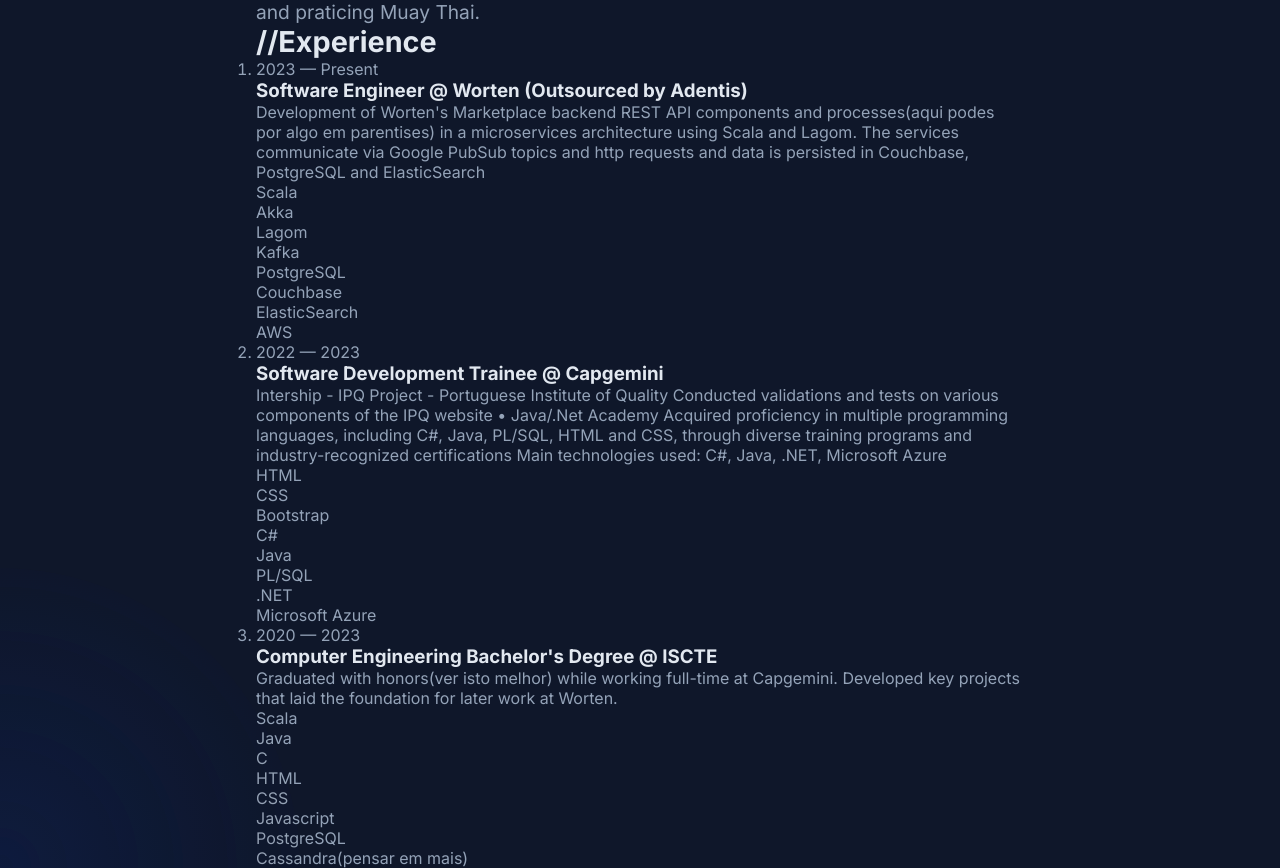
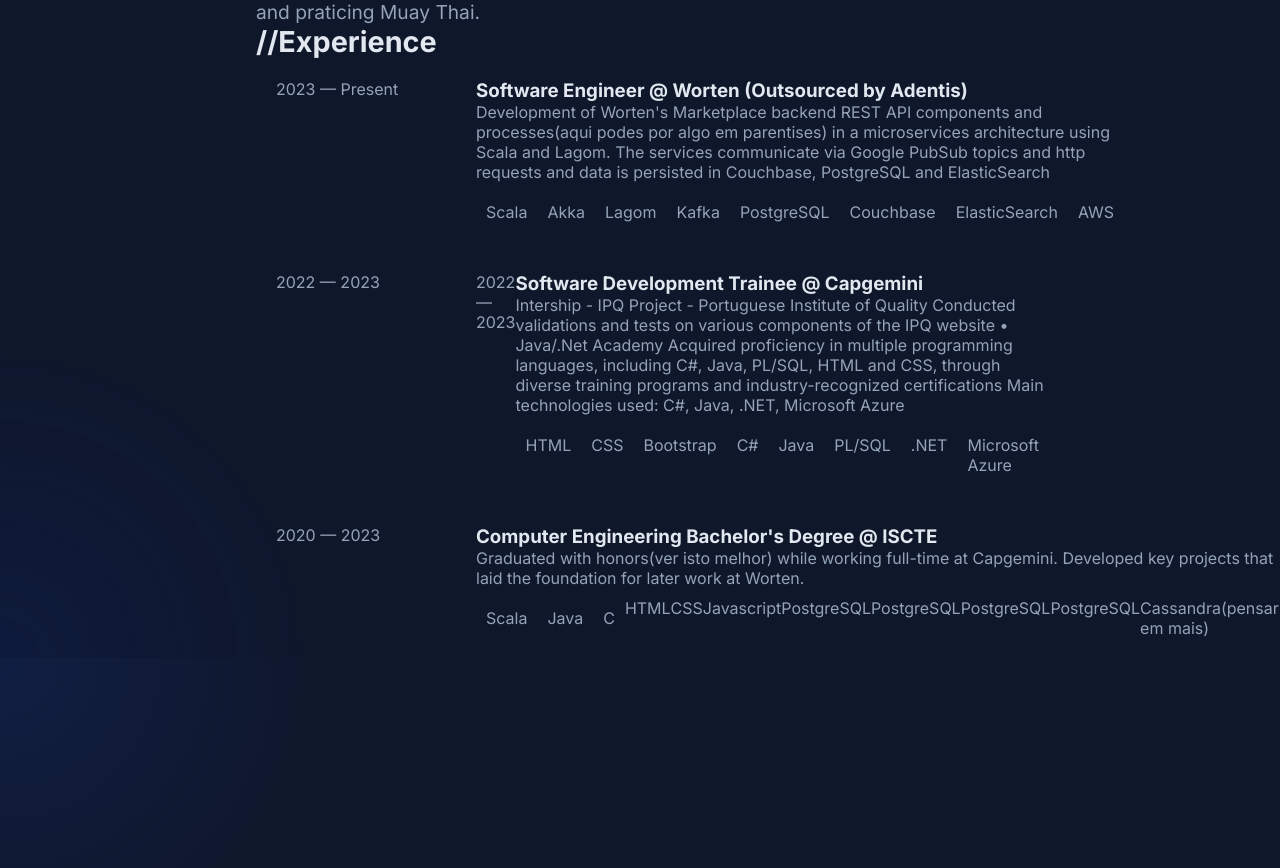
Before and after one commit to silvasalvador/my-portfolio, a plain HTML site: page index.html in a window 1280 px wide. Shown: the part 1314-2182 px from the top of the page. After the commit the page ends 1972 px from the top, so only its background shows below. Drawn offline with nearby package versions, Linux system fonts and the light colour scheme.

Commit message:
chore: update main

```diff
--- a/index.html
+++ b/index.html
@@ -95,10 +95,12 @@
         </section>
         <section id="timeline">
             <h2>//Experience</h2>
-            <ol id="ul-list">
-                <li class="item">
+            <ol id="timeline-list">
+                <li class="timeline-item">
+                    <div class="year-div">
                         <p class="year"> 2023 — Present </p>
-                    <div>
+                    </div>
+                    <div class="job-description">
                         <h3 class="title">
                             Software Engineer @ Worten (Outsourced by Adentis)
                         </h3>
@@ -126,18 +128,28 @@
                                 <p class="tech-item-text">
                                     Lagom
                                 </p>
+                            </li>
+                            <li class="tech-item">
                                 <p class="tech-item-text">
                                     Kafka
                                 </p>
+                            </li>
+                            <li class="tech-item">
                             <p class="tech-item-text">
                                 PostgreSQL
                             </p>
+                            </li>
+                            <li class="tech-item">
                                 <p class="tech-item-text">
                                     Couchbase
                                 </p>
+                            </li>
+                            <li class="tech-item">
                             <p class="tech-item-text">
                                 ElasticSearch
                             </p>
+                            </li>
+                            <li class="tech-item">
                             <p class="tech-item-text">
                                 AWS
                             </p>
@@ -145,9 +157,13 @@
                         </ul>
                             </div>
                 </li>
-                <li class="item">
+                <li class="timeline-item">
+                    <div class="year-div">
                         <p class="year"> 2022 — 2023 </p>
-                    <div>
+                    </div>
+
+                    <p class="year"> 2022 — 2023 </p>
+                    <div class="job-description">
                         <h3 class="title">Software Development Trainee @ Capgemini</h3>
                         <p class="description"> Intership - IPQ Project - Portuguese Institute of Quality
                             Conducted validations and tests on various components of the IPQ website
@@ -184,10 +200,11 @@
                         </ul>
                     </div>
                 </li>
-                <li class="item">
-                    <p class="year">
-                        2020 — 2023 </p>
-                    <div>
+                <li class="timeline-item">
+                    <div class="year-div">
+                        <p class="year">2020 — 2023</p>
+                    </div>
+                    <div class="job-description">
                         <h3 class="title">Computer Engineering Bachelor's Degree @ ISCTE</h3>
                         <p class="description">Graduated with honors(ver isto melhor) while working full-time at
                             Capgemini.
@@ -198,24 +215,53 @@
                                 <p class="tech-item-text">
                                     Scala
                                 </p>
+                            </li>
+                            <li class="tech-item">
                                 <p class="tech-item-text">
                                     Java
                                 </p>
+                            </li>
+                            <li class="tech-item">
                                 <p class="tech-item-text">
                                     C
                                 </p>
+                            </li>
+                            <li>
                                 <p class="tech-item-text">
                                     HTML
                                 </p>
+                            </li>
+                            <li>
                                 <p class="tech-item-text">
                                     CSS
                                 </p>
+                            </li>
+                            <li>
                                 <p class="tech-item-text">
                                     Javascript
                                 </p>
+                            </li>
+                            <li>
                                 <p class="tech-item-text">
                                     PostgreSQL
                                 </p>
+                            </li>
+                            <li>
+                                <p class="tech-item-text">
+                                    PostgreSQL
+                                </p>
+                            </li>
+                            <li>
+                                <p class="tech-item-text">
+                                    PostgreSQL
+                                </p>
+                            </li>
+                            <li>
+                                <p class="tech-item-text">
+                                    PostgreSQL
+                                </p>
+                            </li>
+                            <li>
                                 <p class="tech-item-text">
                                     Cassandra(pensar em mais)
                                 </p>
--- a/styles.css
+++ b/styles.css
@@ -111,10 +111,6 @@ a:hover {
 
 .nav-item:hover {
     transform: translateY(-3px);
-}
-
-ul {
-    list-style: none;
 }
 
 
@@ -245,3 +241,27 @@ body {
 }
 
 /*timeline*/
+ul,
+ol {
+    list-style: none;
+}
+
+.timeline-item {
+    display: flex;
+    flex-direction: row;
+    justify-content: space-between;
+   padding: 20px;
+}
+
+.timeline-item .year{
+    width: 200px;
+}
+
+.tech-list{
+    margin-top: 10px;
+    display: flex;
+}
+
+.tech-list .tech-item{
+ padding: 10px;
+}
```
Lines whose indentation alone changed are shown as unchanged.
